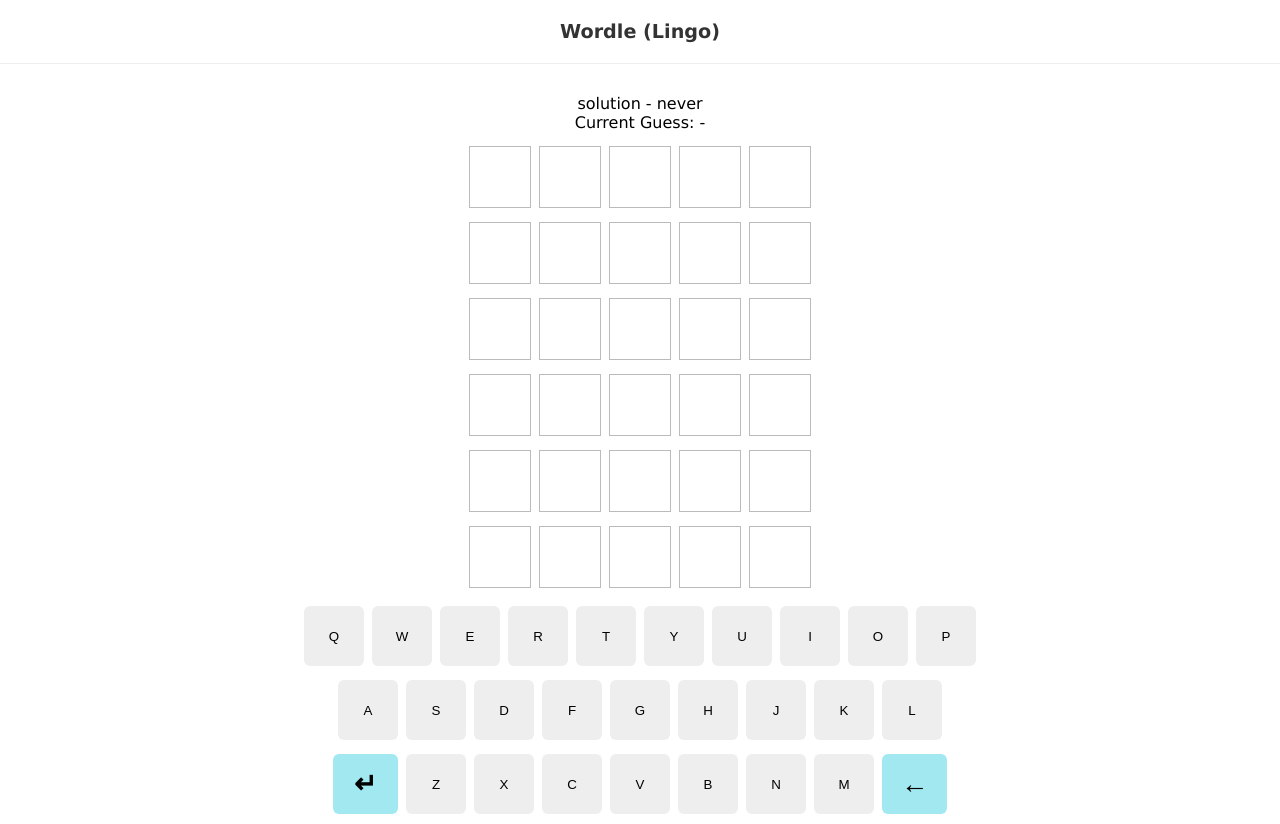
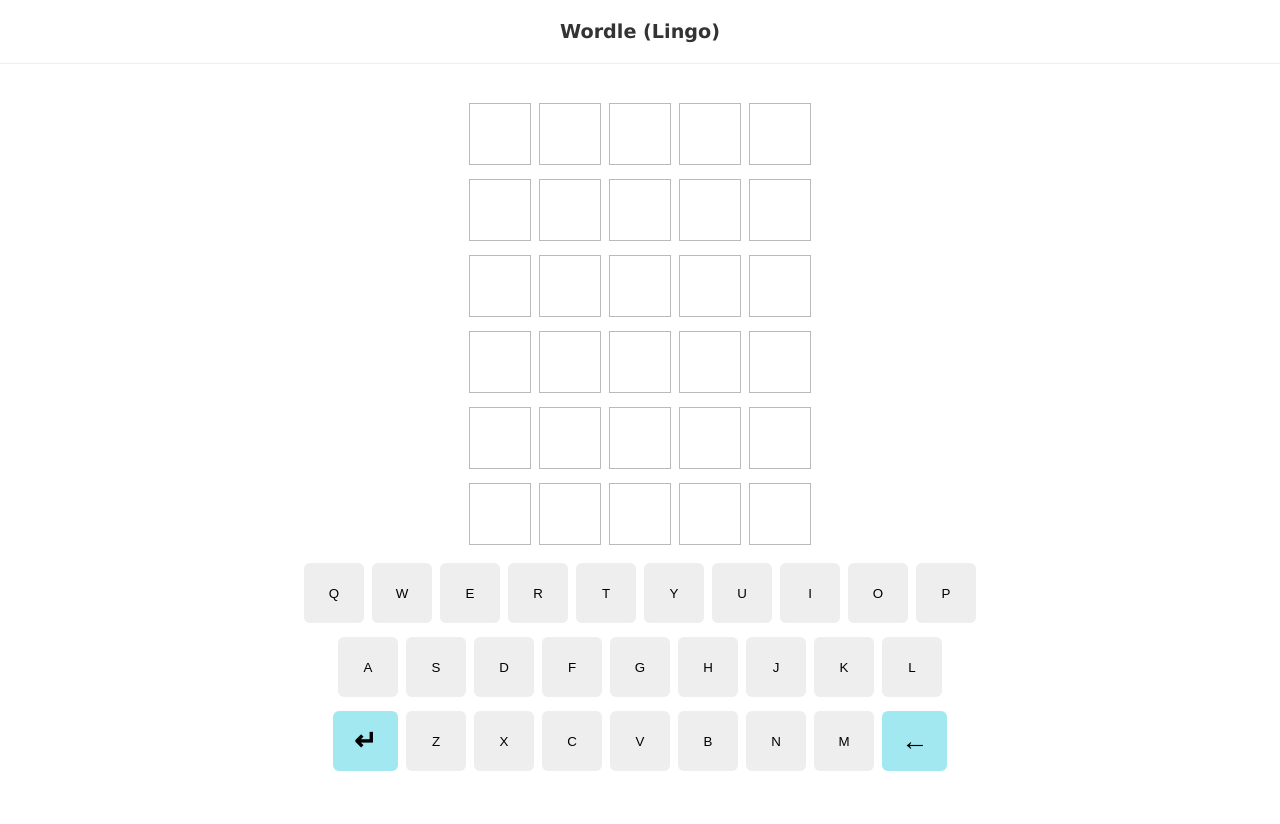
Before and after one commit to ZLouisMiguel/wordle-clone, a React (Vite) app: page / in a window 1280 px wide. After the commit the page ends 800 px from the top, so only its background shows below. Built offline with nearby package versions, Linux system fonts and the light colour scheme; data requests are answered from the project's data file.

Commit message:
Removed the logging divs for dev testing

```diff
--- a/src/components/Wordle.jsx
+++ b/src/components/Wordle.jsx
@@ -43,8 +43,6 @@
 
   return (
     <>
-      <div>solution - {solution.word}</div>
-      <div>Current Guess: - {currentGuess}</div>
       <Grid currentGuess={currentGuess} guesses={guesses} turn={turn} />
       <Keypad usedKeys={usedKeys} handleKeyUp={handleKeyUp} />
       {showModal && (
```
